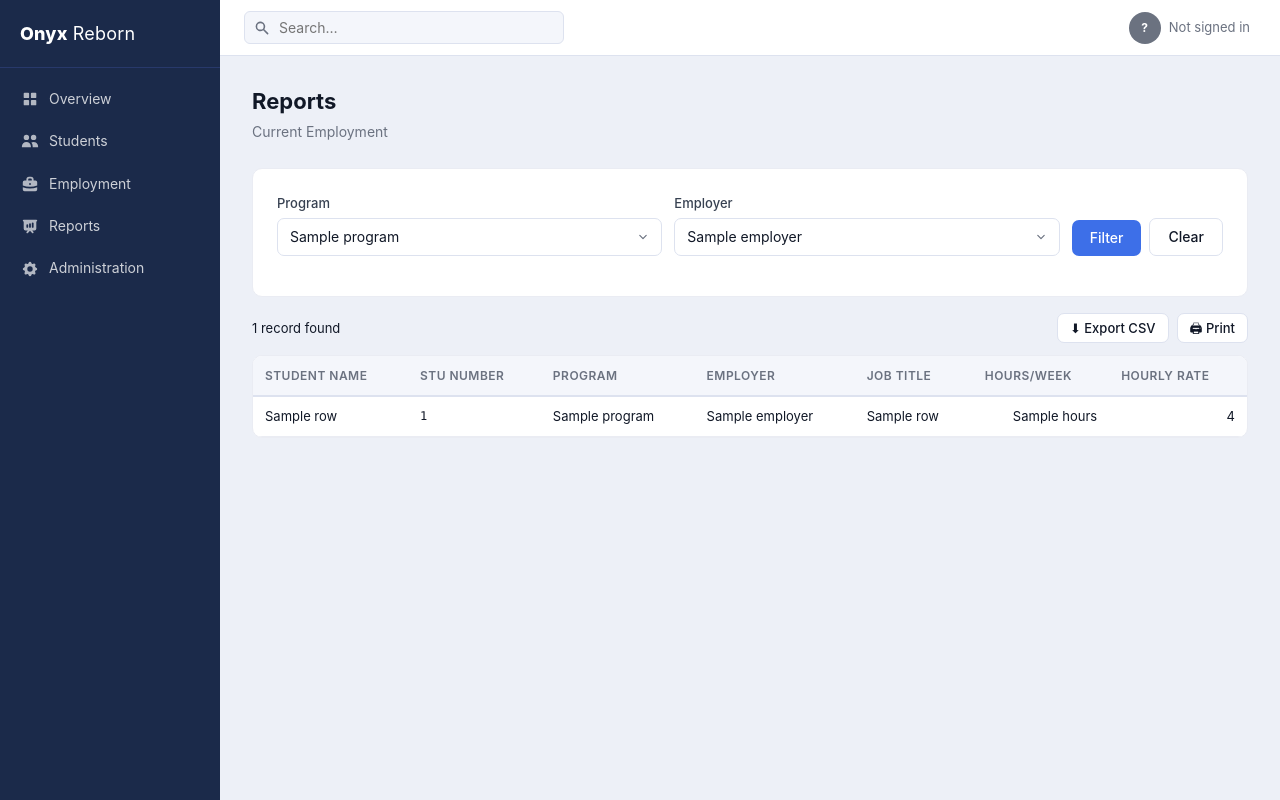
After one commit to PerdueCo/onyx-reborn, a FastAPI app: template app/templates/reports/current_employment.html in a window 1280 px wide. The commit adds this page. Run offline with FastAPI, Linux system fonts and the light colour scheme; the template is opened without the code that fills it: most values are stand-ins (such as "Sample title", 1, 10 or a date in 2020); parts of the project's set-up code (start-up, migrations or seed data) failed here and were passed over.

Commit message:
step 8: /reports current employment report + CSV export + 12 tests
- app/services/reports.py  -- get_current_employment() uses shared
  is_current_job() helper from kpis.py; filters by program_id / employer_id
- app/routers/reports.py   -- GET /reports (HTML table) +
  GET /reports/current-employment/export.csv; requires reports.read
- app/templates/reports/current_employment.html -- program+employer
  filter form, 7-column table, Export CSV + Print buttons
- app/static/css/onyx.css  -- .report-table-wrap (overflow-x:auto),
  .report-table, print @media block; table scrolls sideways at 390px
- app/main.py              -- include_router(reports_router)
- tests/test_reports.py    -- 12 tests: page loads, all 7 headers,
  current-only filter, employer/program filters, CSV headers match
  on-screen headers exactly, CSV row count == HTML row count for each
  filter combo, empty-result message, auth guards

pytest -q: 130 passed, 0 failed

```diff
--- a/app/main.py
+++ b/app/main.py
@@ -13,6 +13,7 @@ from app.routers import auth as auth_router
 from app.routers import dashboard as dashboard_router
 from app.routers import students as students_router
 from app.routers import employment as employment_router
+from app.routers import reports as reports_router
 
 settings = get_settings()
 
@@ -43,6 +44,7 @@ app.include_router(auth_router.router)
 app.include_router(dashboard_router.router)
 app.include_router(students_router.router)
 app.include_router(employment_router.router)
+app.include_router(reports_router.router)
 
 # ---------------------------------------------------------------------------
 # Jinja2 globals — registered on the single shared Environment
--- a/app/routers/reports.py
+++ b/app/routers/reports.py
@@ -0,0 +1,102 @@
+"""Reports router — /reports.
+
+Routes:
+  GET  /reports                     HTML table (current employment)
+  GET  /reports/current-employment/export.csv   CSV download
+
+Permission: reports.read
+"""
+import csv
+import io
+
+from fastapi import APIRouter, Depends, Query, Request
+from fastapi.responses import HTMLResponse, StreamingResponse
+from sqlalchemy.orm import Session
+
+from app.db import get_db
+from app.models import UserAccount
+from app.security import get_user_permissions, require_permission
+from app.services.reports import get_current_employment, get_employers, get_programs
+from app.templates_env import templates
+
+router = APIRouter(prefix="/reports", tags=["reports"])
+_read_dep = require_permission("reports.read")
+
+# CSV column headers — must match the on-screen table headers
+_CSV_HEADERS = [
+    "Student Name",
+    "STU Number",
+    "Program",
+    "Employer",
+    "Job Title",
+    "Hours/Week",
+    "Hourly Rate",
+]
+
+# Map dict keys → CSV header order
+_ROW_KEYS = ["student_name", "stu_number", "program", "employer", "job_title", "hours", "rate"]
+
+
+def _ctx(current_user: UserAccount, db: Session) -> dict:
+    return {
+        "current_user": current_user,
+        "user_perms": get_user_permissions(current_user, db),
+    }
+
+
+# ---------------------------------------------------------------------------
+# HTML report page
+# ---------------------------------------------------------------------------
+
+@router.get("", response_class=HTMLResponse)
+async def reports_index(
+    request: Request,
+    program_id: int | None = Query(default=None),
+    employer_id: int | None = Query(default=None),
+    current_user: UserAccount = Depends(_read_dep),
+    db: Session = Depends(get_db),
+):
+    rows = get_current_employment(db, program_id=program_id, employer_id=employer_id)
+    programs = get_programs(db)
+    employers = get_employers(db)
+    return templates.TemplateResponse(
+        request,
+        "reports/current_employment.html",
+        {
+            **_ctx(current_user, db),
+            "rows": rows,
+            "programs": programs,
+            "employers": employers,
+            "selected_program_id": program_id,
+            "selected_employer_id": employer_id,
+            "active_page": "reports",
+        },
+    )
+
+
+# ---------------------------------------------------------------------------
+# CSV export
+# ---------------------------------------------------------------------------
+
+@router.get("/current-employment/export.csv")
+async def export_csv(
+    request: Request,
+    program_id: int | None = Query(default=None),
+    employer_id: int | None = Query(default=None),
+    current_user: UserAccount = Depends(_read_dep),
+    db: Session = Depends(get_db),
+):
+    rows = get_current_employment(db, program_id=program_id, employer_id=employer_id)
+
+    buf = io.StringIO()
+    writer = csv.writer(buf)
+    writer.writerow(_CSV_HEADERS)
+    for row in rows:
+        writer.writerow([row[k] for k in _ROW_KEYS])
+
+    buf.seek(0)
+    return StreamingResponse(
+        iter([buf.getvalue()]),
+        media_type="text/csv",
+        headers={"Content-Disposition": 'attachment; filename="current_employment.csv"'},
+    )
--- a/app/static/css/onyx.css
+++ b/app/static/css/onyx.css
@@ -1618,3 +1618,76 @@ textarea.form-input { resize: vertical; }
   color: var(--red);
   font-weight: 500;
 }
+
+
+/* =====================================================================
+   Reports — scrollable table + print-friendly (run-sheet step 8)
+   ===================================================================== */
+
+/* Outer scroll wrapper — enables sideways scroll at 390 px */
+.report-table-wrap {
+  width: 100%;
+  overflow-x: auto;
+  -webkit-overflow-scrolling: touch;
+}
+
+.report-table {
+  width: 100%;
+  min-width: 640px;           /* prevents crush before scroll kicks in */
+  border-collapse: collapse;
+  font-size: 13px;
+  color: var(--text);
+}
+
+.report-table th {
+  background: var(--surface);
+  border-bottom: 2px solid var(--border);
+  padding: 10px 12px;
+  text-align: left;
+  font-weight: 600;
+  font-size: 12px;
+  color: var(--muted);
+  text-transform: uppercase;
+  letter-spacing: .04em;
+  white-space: nowrap;
+}
+
+.report-table td {
+  padding: 9px 12px;
+  border-bottom: 1px solid var(--border-light);
+  vertical-align: middle;
+}
+
+.report-table tbody tr:hover td {
+  background: var(--surface);
+}
+
+.report-table td.mono {
+  font-family: "SFMono-Regular", Consolas, "Liberation Mono", Menlo, monospace;
+  font-size: 12px;
+}
+
+.report-table td.num {
+  text-align: right;
+  white-space: nowrap;
+}
+
+.report-table td.empty-row {
+  text-align: center;
+  color: var(--muted);
+  padding: 24px 12px;
+}
+
+/* Filter form row inside report card */
+.report-filter-form .form-row-3 {
+  display: grid;
+  grid-template-columns: 1fr 1fr auto;
+  gap: 12px;
+  align-items: end;
+}
+
+@media (max-width: 639px) {
+  .report-filter-form .form-row-3 {
+    grid-template-columns: 1fr;
+  }
+}
--- /dev/null
+++ b/app/templates/reports/current_employment.html
@@ -0,0 +1,122 @@
+{% extends "base.html" %}
+{% block title %}Current Employment — Onyx Reborn{% endblock %}
+
+{% block head_extra %}
+<style>
+/* ── Report print styles ───────────────────────────────────────────── */
+@media print {
+  .sidebar, .mobile-topbar, .sidebar-overlay, .topbar,
+  .report-filters, .report-actions { display: none !important; }
+  .right-col { margin-left: 0 !important; }
+  .main-content { padding: 0 !important; }
+  .report-table th, .report-table td { font-size: 11px; padding: 4px 6px; }
+  .card { box-shadow: none; border: 1px solid #ccc; }
+  a { color: inherit; text-decoration: none; }
+  @page { margin: 1.5cm; }
+}
+</style>
+{% endblock %}
+
+{% block content %}
+<div class="page-header">
+  <div>
+    <h1 class="page-title">Reports</h1>
+    <p class="page-subtitle muted">Current Employment</p>
+  </div>
+</div>
+
+<!-- ── Filter form ───────────────────────────────────────────────────── -->
+<div class="card report-filters" style="margin-bottom:16px">
+  <form method="get" action="/reports" class="report-filter-form">
+    <div class="form-row-3">
+
+      <div class="form-group">
+        <label class="form-label" for="program_id">Program</label>
+        <select class="form-control" id="program_id" name="program_id">
+          <option value="">All programs</option>
+          {% for p in programs %}
+          <option value="{{ p.id }}"
+            {% if selected_program_id == p.id %}selected{% endif %}>
+            {{ p.name }}
+          </option>
+          {% endfor %}
+        </select>
+      </div>
+
+      <div class="form-group">
+        <label class="form-label" for="employer_id">Employer</label>
+        <select class="form-control" id="employer_id" name="employer_id">
+          <option value="">All employers</option>
+          {% for e in employers %}
+          <option value="{{ e.id }}"
+            {% if selected_employer_id == e.id %}selected{% endif %}>
+            {{ e.name }}
+          </option>
+          {% endfor %}
+        </select>
+      </div>
+
+      <div class="form-group" style="display:flex;align-items:flex-end;gap:8px">
+        <button type="submit" class="btn btn-primary">Filter</button>
+        <a href="/reports" class="btn btn-secondary">Clear</a>
+      </div>
+
+    </div>
+  </form>
+</div>
+
+<!-- ── Action bar ────────────────────────────────────────────────────── -->
+<div class="report-actions" style="display:flex;justify-content:space-between;align-items:center;margin-bottom:12px">
+  <p class="muted" style="font-size:13px">
+    {{ rows|length }} record{{ 's' if rows|length != 1 else '' }} found
+  </p>
+  <div style="display:flex;gap:8px">
+    <a class="btn btn-secondary btn-sm"
+       href="/reports/current-employment/export.csv{% if selected_program_id or selected_employer_id %}?{% if selected_program_id %}program_id={{ selected_program_id }}{% endif %}{% if selected_program_id and selected_employer_id %}&{% endif %}{% if selected_employer_id %}employer_id={{ selected_employer_id }}{% endif %}{% endif %}"
+       download>
+      ⬇ Export CSV
+    </a>
+    <button class="btn btn-secondary btn-sm" onclick="window.print()">
+      🖨 Print
+    </button>
+  </div>
+</div>
+
+<!-- ── Data table ────────────────────────────────────────────────────── -->
+<div class="card" style="padding:0;overflow:hidden">
+  <div class="report-table-wrap">
+    <table class="report-table">
+      <thead>
+        <tr>
+          <th>Student Name</th>
+          <th>STU Number</th>
+          <th>Program</th>
+          <th>Employer</th>
+          <th>Job Title</th>
+          <th>Hours/Week</th>
+          <th>Hourly Rate</th>
+        </tr>
+      </thead>
+      <tbody>
+        {% if rows %}
+          {% for row in rows %}
+          <tr>
+            <td>{{ row.student_name }}</td>
+            <td class="mono">{{ row.stu_number }}</td>
+            <td>{{ row.program }}</td>
+            <td>{{ row.employer }}</td>
+            <td>{{ row.job_title }}</td>
+            <td class="num">{{ row.hours }}</td>
+            <td class="num">{{ row.rate }}</td>
+          </tr>
+          {% endfor %}
+        {% else %}
+          <tr>
+            <td colspan="7" class="empty-row">No current employment records match the selected filters.</td>
+          </tr>
+        {% endif %}
+      </tbody>
+    </table>
+  </div>
+</div>
+{% endblock %}
```
Also changed, not shown: app/services/reports.py (added, +91 -0 lines), tests/test_reports.py (added, +349 -0 lines).
